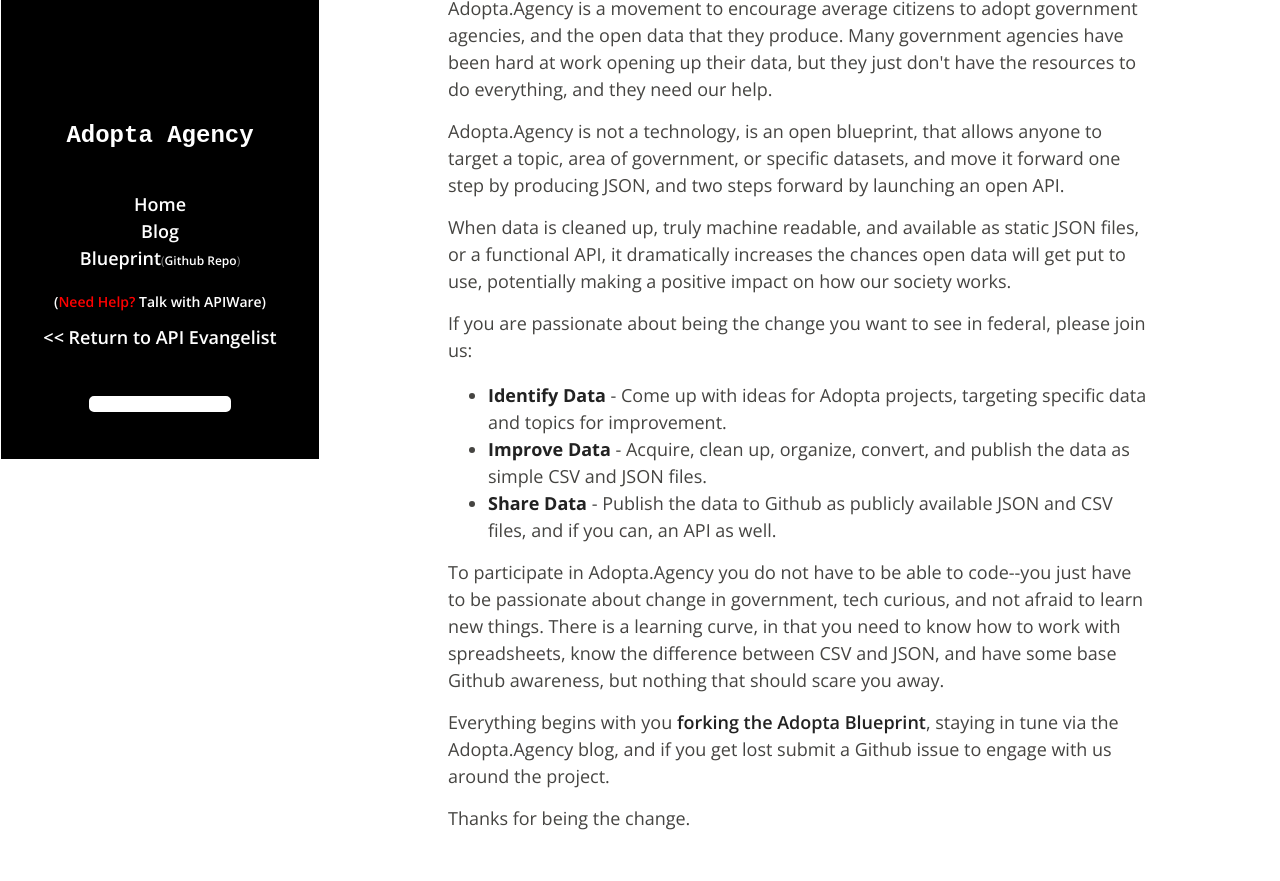
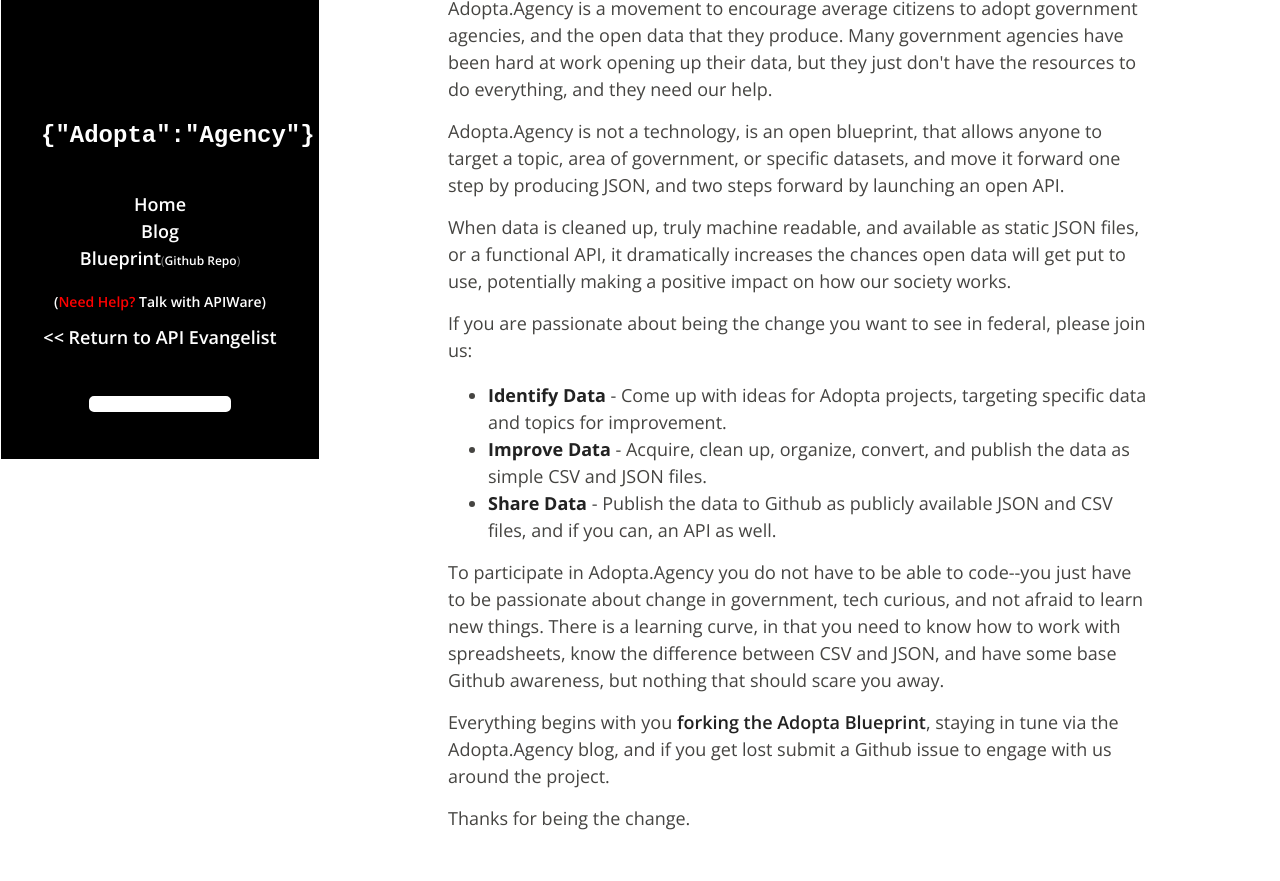
Before and after one commit to adopta-agency/master, a Jekyll site: the page built from index.html, in a window 1280 px wide. Shown: the part 440-1321 px from the top of the page. Built offline with Jekyll 4.4.1, drawn with Linux system fonts in a browser that asks for light colours; Markdown is read by kramdown in place of the engine named in the settings; grey boxes are pictures that could not be loaded.

Commit message:
adjust title

```diff
--- a/_layouts/default.html
+++ b/_layouts/default.html
@@ -7,7 +7,7 @@
 
     <header class="masthead">
       <div class="masthead-inner" align="center">
-		<h2><a href="http://adopta.agency">Adopta Agency</a></h2>
+		<h2><a href="http://adopta.agency">{"Adopta":"Agency"}</a></h2>
         <div class="colophon">
           <ul class="colophon-links">
             <li>
```
